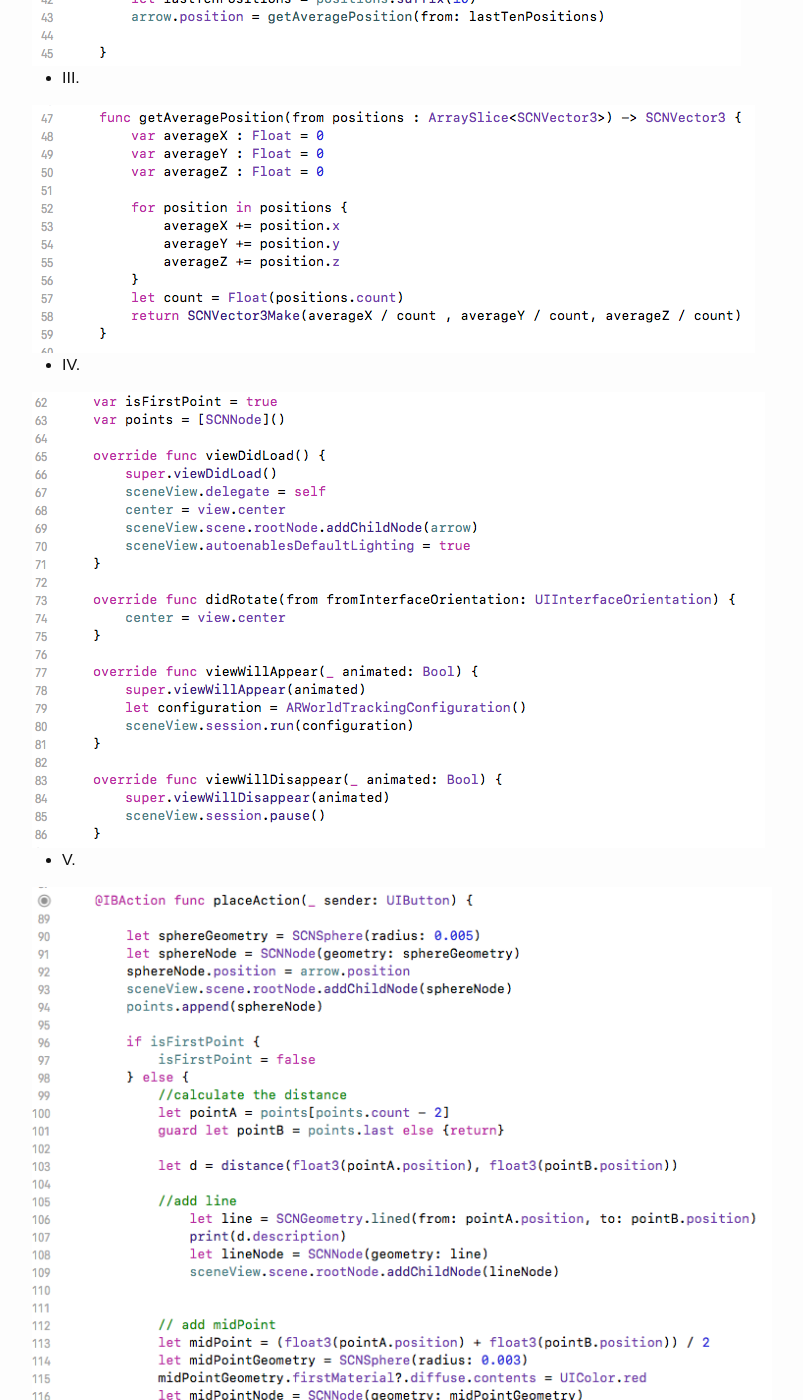
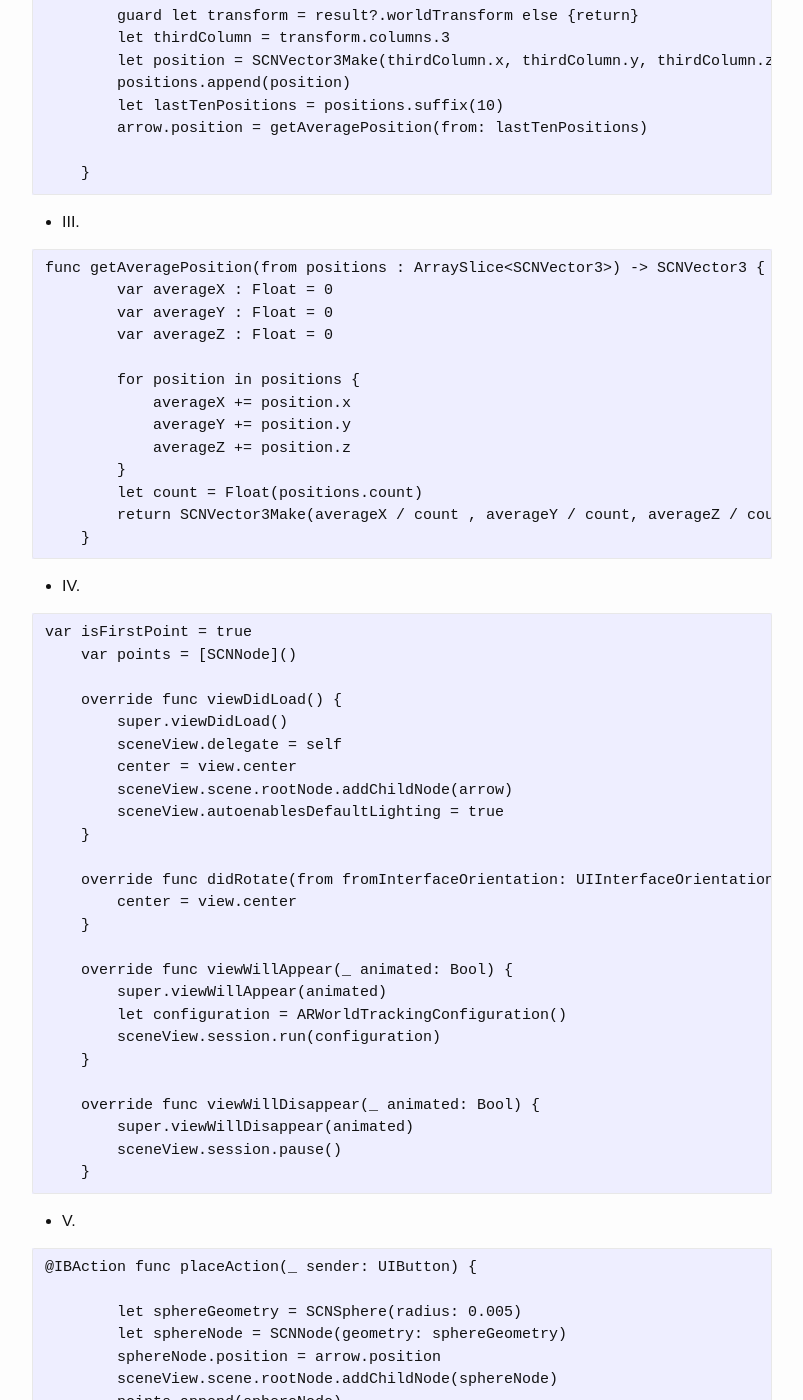
Before and after one commit to alexalwks2/aaronjohn2.github.io, a Jekyll site: the page built from _posts/2018-08-18-ar-ruler.md, in a window 1280 px wide and 1400 px high, scrolled down 2361 px. Shown: the whole window, without its empty margins (238-1041 px from the left). Built offline with Jekyll 4.4.1, drawn with Linux system fonts in a browser that asks for light colours; comment, search, counter and statistics services are not loaded; some of the changed text lies outside the part shown.

Commit message:
Update 2018-08-18-ar-ruler.md

````diff
--- a/_posts/2018-08-18-ar-ruler.md
+++ b/_posts/2018-08-18-ar-ruler.md
@@ -9,7 +9,7 @@ categories: ARKit, swift, IOS, mobile, AR
 In this project I made a Augmented Reality Ruler which relies on the built in sensors and A9 processor (Available through iPhone 6S and upwards.) The measurements are based on the plane detection's capabilities of ARKit. ARKit SceneKit View was used to obtain a view for the user screen.
 
 <div class="imgcap">
-<img src="/assets/bass/ARL1.png">
+<img src="/assets/bass/ARL1.PNG">
 </div>
 
 
@@ -17,58 +17,211 @@ Here’s how built the iOS app:
 
 * I.
 
-<div class="imgcap">
-<img src="/assets/bass/ARL2.png">
-</div>
+```
+import UIKit
+import ARKit
+import SceneKit
+
+class ViewController: UIViewController, ARSCNViewDelegate {
+
+    @IBOutlet var indicator: UIImageView!
+    @IBOutlet var placeButton: UIButton!
+    @IBOutlet var trashButton: UIButton!
+    @IBOutlet var sceneView: ARSCNView!
+
+    var startNode: SCNNode!
+    var endNode: SCNNode!
+    var lineNode: SCNNode?
+    var textNode: SCNNode!
+    var textWrapNode: SCNNode!
+
+    var center : CGPoint!
+
+    let arrow = SCNScene(named: "art.scnassets/arrow.scn")!.rootNode
+
+    var positions = [SCNVector3]()
+```
 
 
 * II.
 
-<div class="imgcap">
-<img src="/assets/bass/ARL3.png">
-</div>
+```
+func renderer(_ renderer: SCNSceneRenderer, updateAtTime time: TimeInterval) {
+        let hitTest = sceneView.hitTest(center, types: .featurePoint)
+        let result = hitTest.last
+        guard let transform = result?.worldTransform else {return}
+        let thirdColumn = transform.columns.3
+        let position = SCNVector3Make(thirdColumn.x, thirdColumn.y, thirdColumn.z)
+        positions.append(position)
+        let lastTenPositions = positions.suffix(10)
+        arrow.position = getAveragePosition(from: lastTenPositions)
+
+    }
+```
 
 
 * III.
 
-<div class="imgcap">
-<img src="/assets/bass/ARL4.png">
-</div>
+```
+func getAveragePosition(from positions : ArraySlice<SCNVector3>) -> SCNVector3 {
+        var averageX : Float = 0
+        var averageY : Float = 0
+        var averageZ : Float = 0
+
+        for position in positions {
+            averageX += position.x
+            averageY += position.y
+            averageZ += position.z
+        }
+        let count = Float(positions.count)
+        return SCNVector3Make(averageX / count , averageY / count, averageZ / count)
+    }
+```
 
 
 * IV.
 
-<div class="imgcap">
-<img src="/assets/bass/ARL5.png">
-</div>
+```
+var isFirstPoint = true
+    var points = [SCNNode]()
+
+    override func viewDidLoad() {
+        super.viewDidLoad()
+        sceneView.delegate = self
+        center = view.center
+        sceneView.scene.rootNode.addChildNode(arrow)
+        sceneView.autoenablesDefaultLighting = true
+    }
+
+    override func didRotate(from fromInterfaceOrientation: UIInterfaceOrientation) {
+        center = view.center
+    }
+
+    override func viewWillAppear(_ animated: Bool) {
+        super.viewWillAppear(animated)
+        let configuration = ARWorldTrackingConfiguration()
+        sceneView.session.run(configuration)
+    }
+
+    override func viewWillDisappear(_ animated: Bool) {
+        super.viewWillDisappear(animated)
+        sceneView.session.pause()
+    }
+```
 
 
 * V.
 
-<div class="imgcap">
-<img src="/assets/bass/ARL6.png">
-</div>
+```
+@IBAction func placeAction(_ sender: UIButton) {
+
+        let sphereGeometry = SCNSphere(radius: 0.005)
+        let sphereNode = SCNNode(geometry: sphereGeometry)
+        sphereNode.position = arrow.position
+        sceneView.scene.rootNode.addChildNode(sphereNode)
+        points.append(sphereNode)
+
+        if isFirstPoint {
+            isFirstPoint = false
+        } else {
+            //calculate the distance
+            let pointA = points[points.count - 2]
+            guard let pointB = points.last else {return}
+
+            let d = distance(float3(pointA.position), float3(pointB.position))
+
+            //add line
+                let line = SCNGeometry.lined(from: pointA.position, to: pointB.position)
+                print(d.description)
+                let lineNode = SCNNode(geometry: line)
+                sceneView.scene.rootNode.addChildNode(lineNode)
+
+
+            // add midPoint
+            let midPoint = (float3(pointA.position) + float3(pointB.position)) / 2
+            let midPointGeometry = SCNSphere(radius: 0.003)
+            midPointGeometry.firstMaterial?.diffuse.contents = UIColor.red
+            let midPointNode = SCNNode(geometry: midPointGeometry)
+            midPointNode.position = SCNVector3Make(midPoint.x, midPoint.y, midPoint.z)
+            sceneView.scene.rootNode.addChildNode(midPointNode)
+
+            // add text
+
+            let textGeometry = SCNText(string: String(format: "%.0f", d * 100) + "cm" , extrusionDepth: 1)
+            let textNode = SCNNode(geometry: textGeometry)
+            textNode.scale = SCNVector3Make(0.005, 0.005, 0.01)
+            textGeometry.flatness = 0.2
+            midPointNode.addChildNode(textNode)
+
+
+            // Billboard contraints
+            let contraints = SCNBillboardConstraint()
+            contraints.freeAxes = .all
+            midPointNode.constraints = [contraints]
+
+
+            isFirstPoint = true
+
+        }
+
+    }
+```
 
 
 * VI.
 
-<div class="imgcap">
-<img src="/assets/bass/ARL7.png">
-</div>
+```
+ @IBAction func deleteAction(_ sender: UIButton) {
+
+        sceneView.scene.rootNode.enumerateChildNodes { (node, stop) in
+            node.removeFromParentNode()
+        }
+
+    }
+```
 
 
 * VII.
 
-<div class="imgcap">
-<img src="/assets/bass/ARL8.png">
-</div>
+```
+@IBAction func toggleTorch(_ sender: UIButton) {
+
+        guard let device = AVCaptureDevice.default(for: AVMediaType.video)
+            else {return}
+
+        if device.hasTorch {
+            do {
+                try device.lockForConfiguration()
+
+                if device.torchMode == .on {
+                    device.torchMode = .off
+                } else {
+                    device.torchMode = .on
+                }
+
+                device.unlockForConfiguration()
+            } catch {
+                print("Torch could not be used")
+            }
+        } else {
+            print("Torch is not available")
+        }
+    }
+```
 
 
 * VIII.
 
-<div class="imgcap">
-<img src="/assets/bass/ARL9.png">
-</div>
+```
+extension SCNGeometry {
+    class func lined(from vectorA : SCNVector3, to vectorB : SCNVector3) -> SCNGeometry {
+        let indices : [Int32] = [0,1]
+        let source = SCNGeometrySource(vertices: [vectorA, vectorB])
+        let element = SCNGeometryElement(indices: indices, primitiveType: .line)
+        return SCNGeometry(sources: [source], elements: [element])
+    }
+}
+```
 
 
-You can get my [AR Ruler iOS app work](https://github.com/aaronjohn2/FlowerRecog-master) on GitHub. In conclusion the AR Ruler works pretty well. It is not perfect in some situations, such as in low lighting or when a surface is not entirely flat. Hence, the results wont be completely accurate all the time and since ARkit is still in its Beta Phase you're better off using a real ruler for now, to measure anything requiring high accuracy.
+You can get my [AR Ruler iOS app work](https://github.com/aaronjohn2/AR-Ruler) on GitHub. In conclusion the AR Ruler works pretty well. It is not perfect in some situations, such as in low lighting or when a surface is not entirely flat. Hence, the results wont be completely accurate all the time and since ARkit is still in its Beta Phase you're better off using a real ruler for now, to measure anything requiring high accuracy.
````
